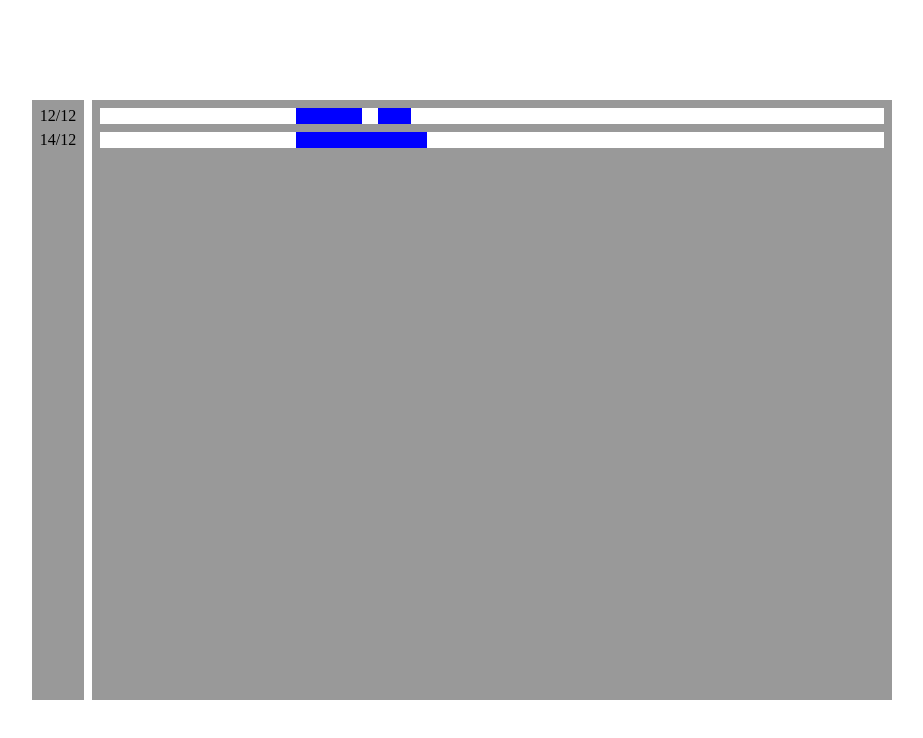
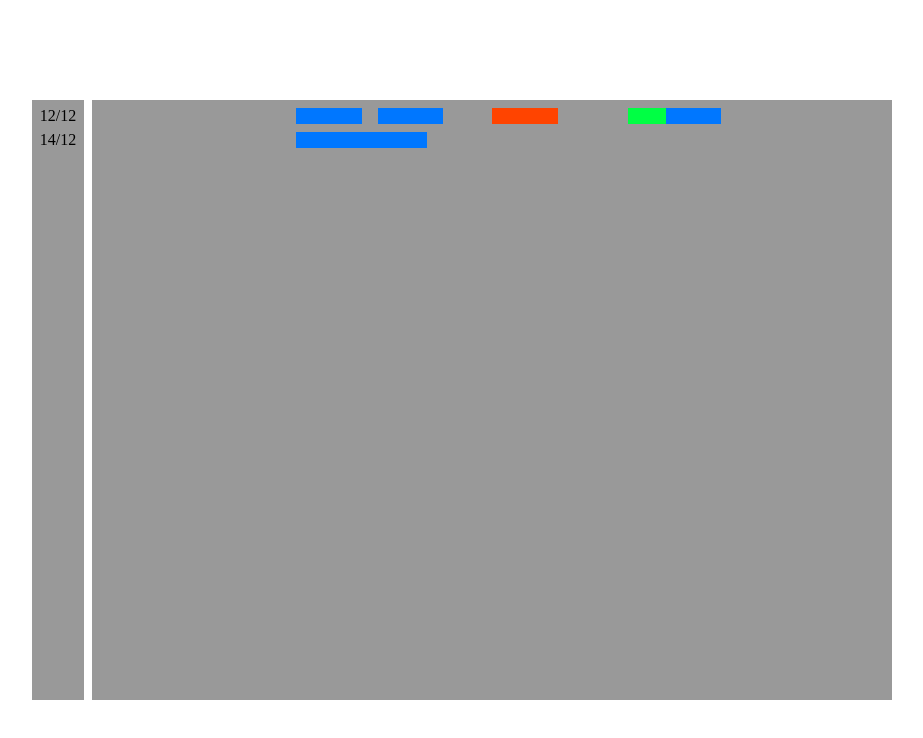
Before and after one commit to bruceussenco/days-benchmark, a plain HTML site: page index.html in a window 1280 px wide. Shown: the whole page, without its empty margins (178-1101 px from the left). Drawn offline with Linux system fonts and the light colour scheme.

Commit message:
use absolute position in activities bar

```diff
--- a/index.js
+++ b/index.js
@@ -6,8 +6,10 @@ class ActivityType {
 }
 
 const activityTypes = [
-    new ActivityType("pause", "#fff"),
-    new ActivityType("programming", "#00f"),
+    new ActivityType("pause", "#fff0"),
+    new ActivityType("study", "#07f"),
+    new ActivityType("gym", "#f40"),
+    new ActivityType("meditation", "#0f4"),
 ];
 
 function isValidHour(hour) {
@@ -58,9 +60,11 @@ const daysData = [
     new DayData("12/12", [
         new Activity(0, "00:00", "09:00"),
         new Activity(1, "09:00", "10:00"),
-        new Activity(0, "10:00", "10:15"),
-        new Activity(1, "10:15", "10:45"),
-        new Activity(0, "10:45", "23:59"),
+        new Activity(1, "10:15", "11:15"),
+        new Activity(2, "12:00", "13:00"),
+        new Activity(3, "14:05", "14:40"),
+        new Activity(1, "14:40", "15:30"),
+        new Activity(0, "15:30", "23:59"),
     ]),
     new DayData("14/12", [
         new Activity(0, "00:00", "09:00"),
@@ -75,7 +79,7 @@ const activities = document.getElementById("activities");
 getDayInterval(60 * 6, 60 * 18);//MINUTES_IN_DAY);
 // begin & end interval to show the activities
 function getDayInterval(beginInterval, endInterval) {
-    const intervalInMinutes = endInterval - beginInterval;
+    const intervalMinutes = endInterval - beginInterval;
 
     const daysDataInterval = JSON.parse(JSON.stringify(daysData));
     for (const dayData of daysDataInterval) {
@@ -116,16 +120,16 @@ function getDayInterval(beginInterval, endInterval) {
 
         const actsDiv = document.createElement("div");
         actsDiv.classList.add("activity");
-        actsDiv.innerText = dayData.activities;
 
-        actsDiv.innerText = "";
         for (const activity of dayData.activities) {
             const actDiv = document.createElement("div");
-            const t = activity.durationMinutes / intervalInMinutes;
+            const w = activity.durationMinutes / intervalMinutes;
+            const x = (activity.beginMinutes - beginInterval) / intervalMinutes;
 
             actDiv.style = `
+            left: ${100*x}%;
             background-color:${activityTypes[activity.id].color};
-            width:${100*t}%;`;
+            width:${100*w}%;`;
 
             actsDiv.appendChild(actDiv);
         }
--- a/styles.css
+++ b/styles.css
@@ -39,10 +39,11 @@ body {
     height: 16px;
 }
 
+.activity {
+    position: relative;
+}
+
 .activity > * {
+    position: absolute;
     height: 100%;
 }
-
-.blue  {background-color: blue;}
-.white {background-color: white;}
-.red   {background-color: red;}
```
